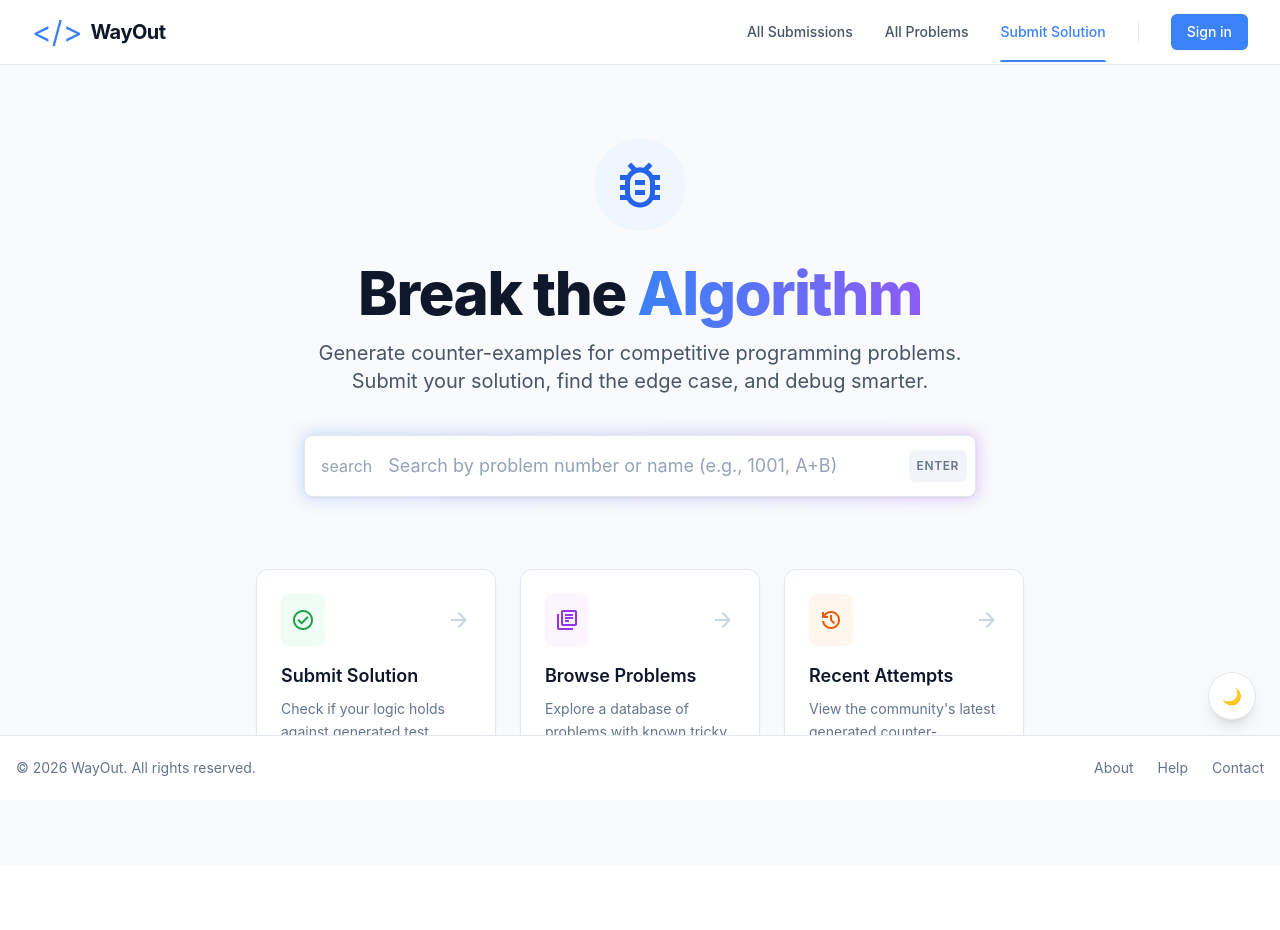
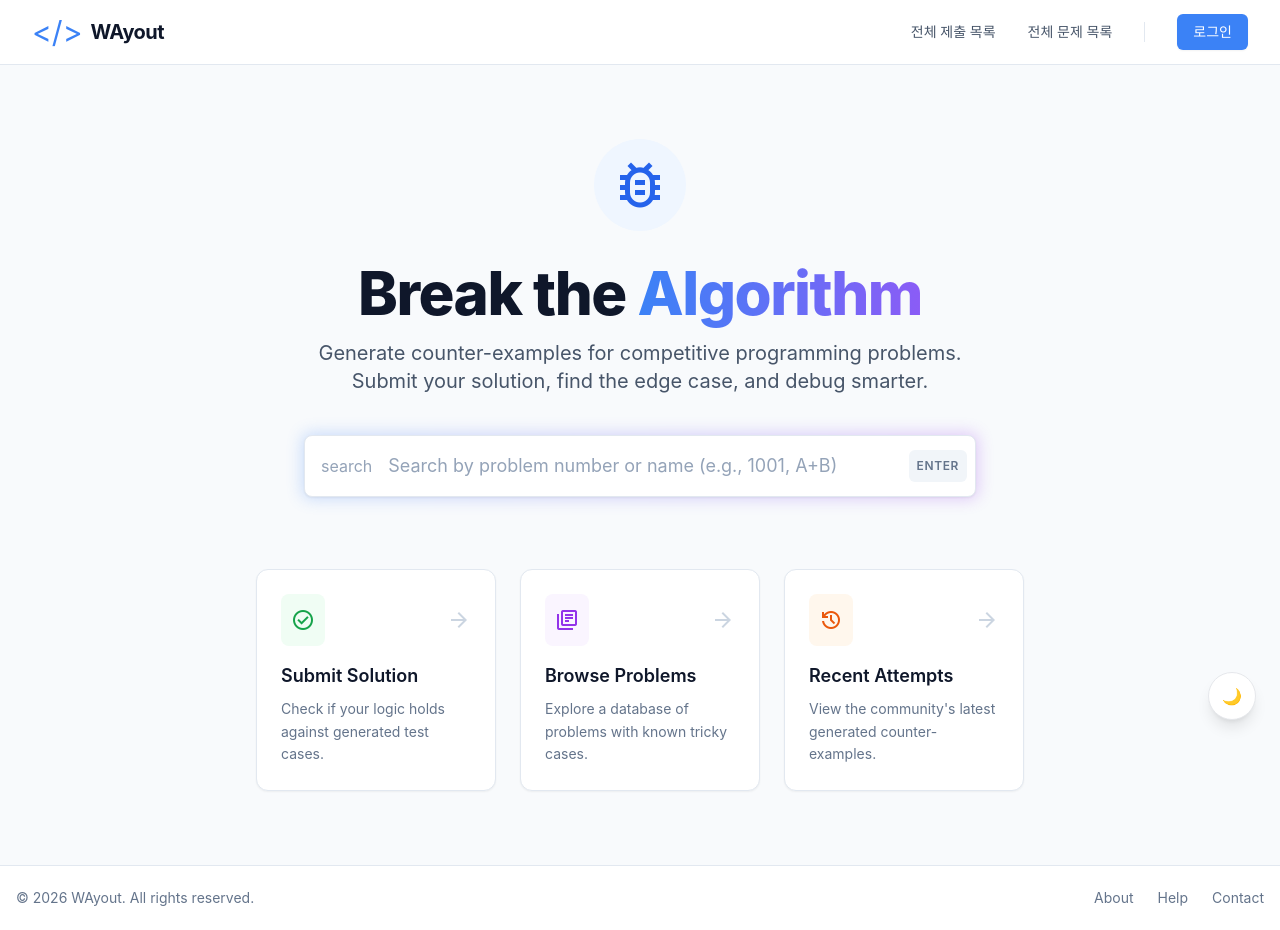
Before and after one commit to team-dopamine/wayout-web, a React (Create React App) app: page / in a window 1280 px wide. Before the commit the page ends 865 px from the top, so only its background shows below. Built offline with nearby package versions, Linux system fonts and the light colour scheme.

Commit message:
[fix](WO-55): 헤더와 푸터의 고정 레이아웃 제거 (#19)

```diff
--- a/src/App.tsx
+++ b/src/App.tsx
@@ -8,11 +8,7 @@ function App() {
   return (
     <div className="flex min-h-screen flex-col">
       {/** 헤더 */}
-      <Header
-        onLogoClick={() => console.log('logo')}
-        onSubmitSolution={() => console.log('submit solution')}
-        onSignIn={() => console.log('sign in')}
-      />
+      <Header onSignIn={() => console.log('sign in')} />
 
       <main className="flex-1">
         <Outlet />
--- a/src/components/layout/Footer.tsx
+++ b/src/components/layout/Footer.tsx
@@ -7,9 +7,9 @@ type Props = {
 
 export default function Footer({ onAbout, onHelp, onContact }: Props) {
   return (
-    <footer className="fixed bottom-0 left-0 z-[9999] w-full border-t border-slate-200 bg-white dark:bg-slate-800">
+    <footer className="w-full border-t border-slate-200 bg-white dark:bg-slate-800">
       <div className="mx-auto flex h-16 max-w-7xl items-center justify-between px-4">
-        <span className="text-sm text-slate-500">© 2026 WayOut. All rights reserved.</span>
+        <span className="text-sm text-slate-500">© 2026 WAyout. All rights reserved.</span>
 
         <div className="flex gap-6 text-sm text-slate-500">
           <button type="button" onClick={onAbout}>
--- a/src/components/layout/Header.tsx
+++ b/src/components/layout/Header.tsx
@@ -3,22 +3,24 @@
 import { useNavigate } from 'react-router-dom';
 
 type Props = {
-  onLogoClick?: () => void;
-  onSubmitSolution?: () => void;
   onSignIn?: () => void;
 };
 
-export default function Header({ onLogoClick, onSubmitSolution, onSignIn }: Props) {
+export default function Header({ onSignIn }: Props) {
   const navigate = useNavigate();
   return (
-    <header className="sticky top-0 z-50 w-full border-b border-slate-200 bg-white/80 backdrop-blur-md dark:border-slate-700 dark:bg-slate-800/80">
+    <header className="w-full border-b border-slate-200 bg-white/80 backdrop-blur-md dark:border-slate-700 dark:bg-slate-800/80">
       <div className="mx-auto flex h-16 max-w-7xl items-center justify-between px-4 sm:px-6 lg:px-8">
-        <button type="button" className="group flex items-center gap-2" onClick={onLogoClick}>
+        <button
+          type="button"
+          className="group flex items-center gap-2"
+          onClick={() => navigate('/')}
+        >
           <span className="text-3xl text-blue-500 transition-transform group-hover:scale-110">
             {'</>'}
           </span>
           <span className="text-xl font-bold tracking-tight text-slate-900 dark:text-white">
-            WayOut
+            WAyout
           </span>
         </button>
 
@@ -28,7 +30,7 @@ export default function Header({ onLogoClick, onSubmitSolution, onSignIn }: Prop
             className="text-sm font-medium text-slate-600 transition-colors hover:text-blue-500 dark:text-slate-300 dark:hover:text-blue-500"
             onClick={() => navigate('/submissions')}
           >
-            All Submissions
+            전체 제출 목록
           </button>
 
           <button
@@ -36,16 +38,7 @@ export default function Header({ onLogoClick, onSubmitSolution, onSignIn }: Prop
             className="text-sm font-medium text-slate-600 transition-colors hover:text-blue-500 dark:text-slate-300 dark:hover:text-blue-500"
             onClick={() => navigate('/problems')}
           >
-            All Problems
-          </button>
-
-          <button
-            type="button"
-            className="relative cursor-default text-sm font-medium text-blue-500"
-            onClick={onSubmitSolution}
-          >
-            Submit Solution
-            <span className="absolute -bottom-5 left-0 h-0.5 w-full rounded-t-lg bg-blue-500" />
+            전체 문제 목록
           </button>
 
           <div className="h-5 w-px bg-slate-200 dark:bg-slate-700" />
@@ -55,7 +48,7 @@ export default function Header({ onLogoClick, onSubmitSolution, onSignIn }: Prop
             className="inline-flex items-center rounded-md bg-blue-500 px-4 py-2 text-sm font-medium text-white shadow-sm transition-colors hover:bg-blue-600 focus:outline-none focus:ring-2 focus:ring-blue-500"
             onClick={onSignIn}
           >
-            Sign in
+            로그인
           </button>
         </nav>
 
```
